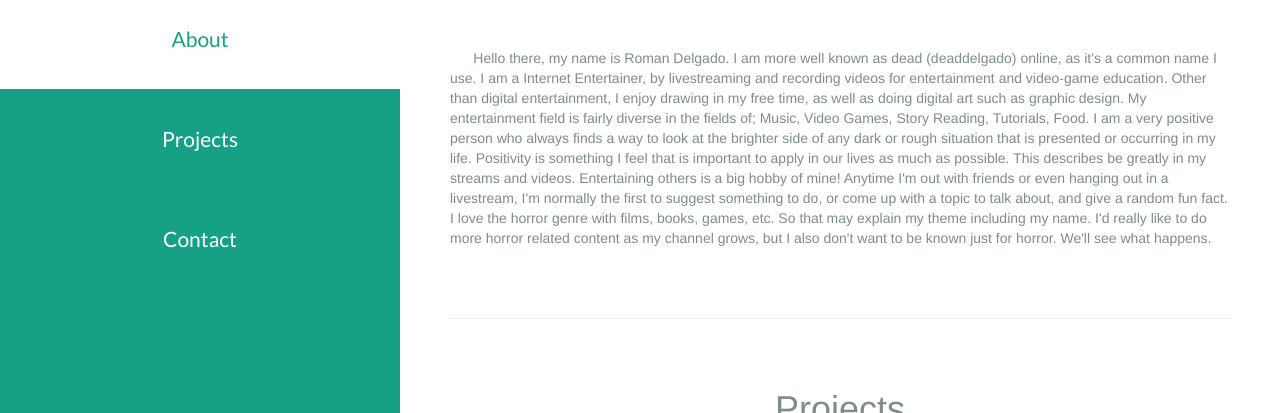
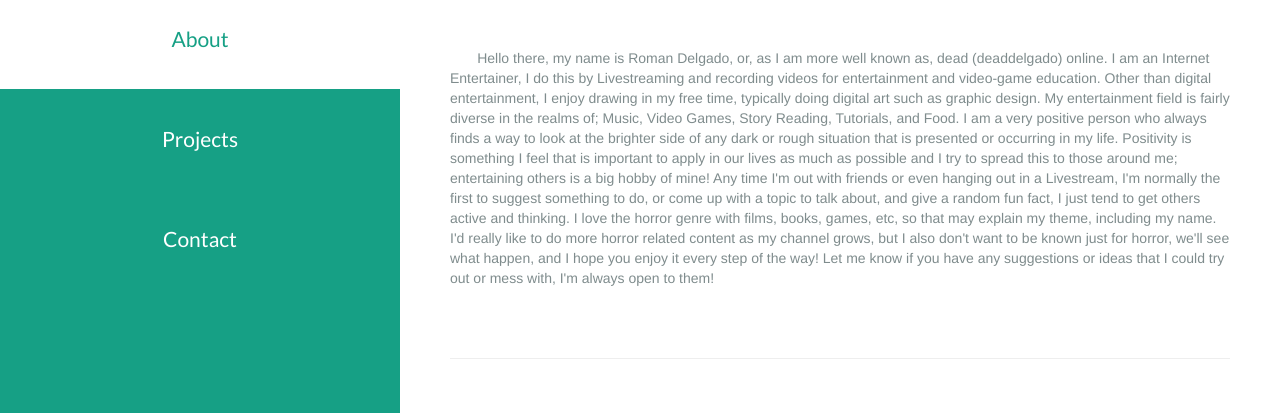
Before and after one commit to rdelro/rdelro.github.io, a plain HTML site: page index.html in a window 1280 px wide. Shown: the part 387-800 px from the top of the page. Drawn offline with Linux system fonts and the light colour scheme.

Commit message:
update desc

```diff
--- a/index.html
+++ b/index.html
@@ -63,17 +63,18 @@
         <div class='page about' page='about'>
           <h1 style='margin-top:-50px;'>An entertainer looking to change the world</h1>
           <p style='color:#7F8C8D;'>
-            &nbsp;&nbsp;&nbsp;&nbsp;&nbsp;&nbsp;Hello there, my name is Roman Delgado. I am more well known as dead (deaddelgado) online, as it's a common name I use.
-            I am a Internet Entertainer, by livestreaming and recording videos for entertainment and video-game education.
-            Other than digital entertainment, I enjoy drawing in my free time, as well as doing digital art such as graphic design.
-            My entertainment field is fairly diverse in the fields of; Music, Video Games, Story Reading, Tutorials, Food.
-            I am a very positive person who always finds a way to look at the brighter side of any dark or rough situation that is presented or occurring in my life.
-            Positivity is something I feel that is important to apply in our lives as much as possible. This describes be greatly in my streams and videos.
-            Entertaining others is a big hobby of mine! Anytime I'm out with friends or even hanging out in a livestream,
-            I'm normally the first to suggest something to do, or come up with a topic to talk about, and give a random fun fact.
-            I love the horror genre with films, books, games, etc. So that may explain my theme including my name.
-            I'd really like to do more horror related content as my channel grows, but I also don't want to be known just for horror.
-            We'll see what happens.
+            &nbsp;&nbsp;&nbsp;&nbsp;&nbsp;&nbsp; Hello there, my name is Roman Delgado, or, as I am more well known as, dead (deaddelgado) online.
+            I am an Internet Entertainer, I do this by Livestreaming and recording videos for entertainment and video-game education.
+            Other than digital entertainment, I enjoy drawing in my free time, typically doing digital art such as graphic design.
+            My entertainment field is fairly diverse in the realms of; Music, Video Games, Story Reading, Tutorials,  and Food.
+            I am a very positive person who always finds a way to look at the brighter side of any dark or rough situation that is
+            presented or occurring in my life. Positivity is something I feel that is important to apply in our lives as much as possible and
+            I try to spread this to those around me; entertaining others is a big hobby of mine! Any time I'm out with friends or even hanging out in a Livestream,
+            I'm normally the first to suggest something to do, or come up with a topic to talk about, and give a random fun fact, I just tend to get others active and thinking.
+            I love the horror genre with films, books, games, etc, so that may explain my theme, including my name.
+            I'd really like to do more horror related content as my channel grows, but I also don't want to be known
+            just for horror, we'll see what happen, and I hope you enjoy it every step of the way!
+            Let me know if you have any suggestions or ideas that I could try out or mess with, I'm always open to them!
           </p>
         </div>
 
```
